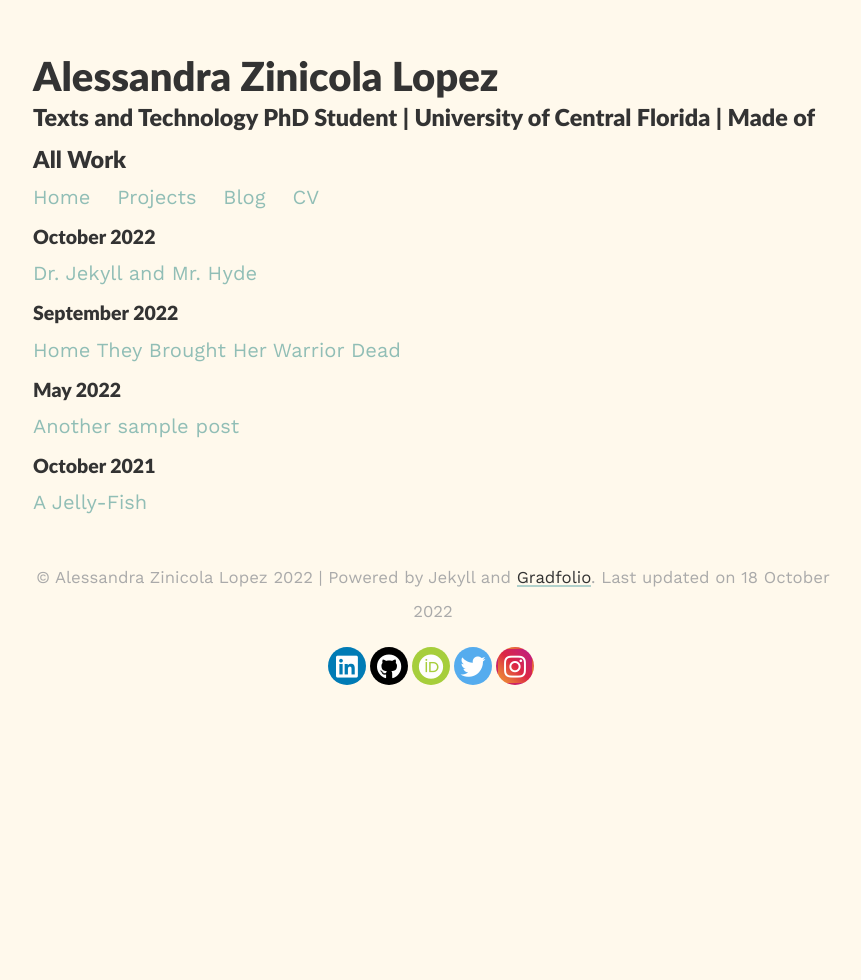
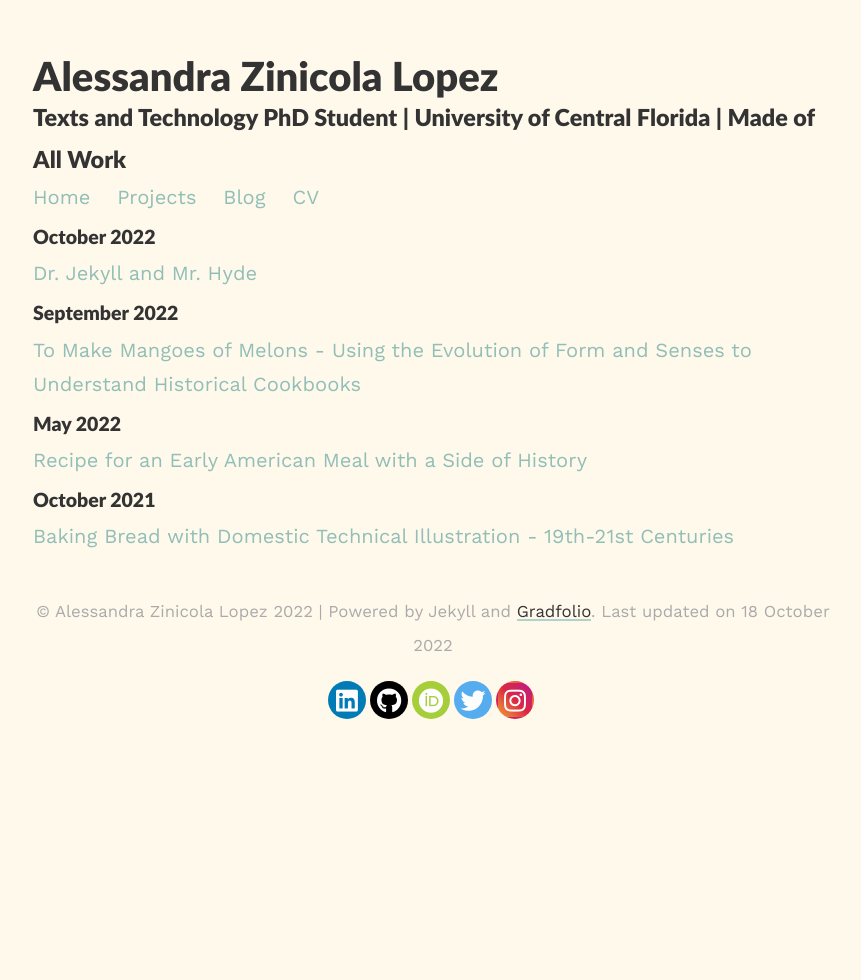
Before and after one commit to AnonyZin/AZLScholarlyWorkGradfolio, a Jekyll site: the page built from archive.html, in a window 1280 px wide. Shown: the whole page, without its empty margins (207-1068 px from the left). Built offline with Jekyll 4.4.1, drawn with Linux system fonts in a browser that asks for light colours; nearby versions of some CDN libraries.

Commit message:
updates to blog posts

```diff
--- a/_posts/2021-10-01-baking-bread.md
+++ b/_posts/2021-10-01-baking-bread.md
@@ -1,6 +1,6 @@
 ---
 layout: post
-title:  A Jelly-Fish
+title:  "Baking Bread with Domestic Technical Illustration - 19th-21st Centuries"
 ---
 
 Visible, invisible,
--- a/_posts/2022-05-01-recipe-for-an-early.md
+++ b/_posts/2022-05-01-recipe-for-an-early.md
@@ -1,6 +1,6 @@
 ---
 layout: clean
-title:  "Another sample post"
+title:  "Recipe for an Early American Meal with a Side of History"
 ---
 
 He had three simple rules by which he lived. The first was to never eat blue food. There was nothing in nature that was edible that was blue. People often asked about blueberries, but everyone knows those are actually purple. He understood it was one of the stranger rules to live by, but it had served him well thus far in the 50+ years of his life.
--- a/_posts/2022-09-12-to-make-mangoes.md
+++ b/_posts/2022-09-12-to-make-mangoes.md
@@ -1,6 +1,6 @@
 ---
 layout: post
-title: Home They Brought Her Warrior Dead
+title: "To Make Mangoes of Melons - Using the Evolution of Form and Senses to Understand Historical Cookbooks"
 ---
 
 Home they brought her warrior dead:
```
Also changed, not shown: _projects/MangoesMelons.md (deleted, +0 -6 lines).
